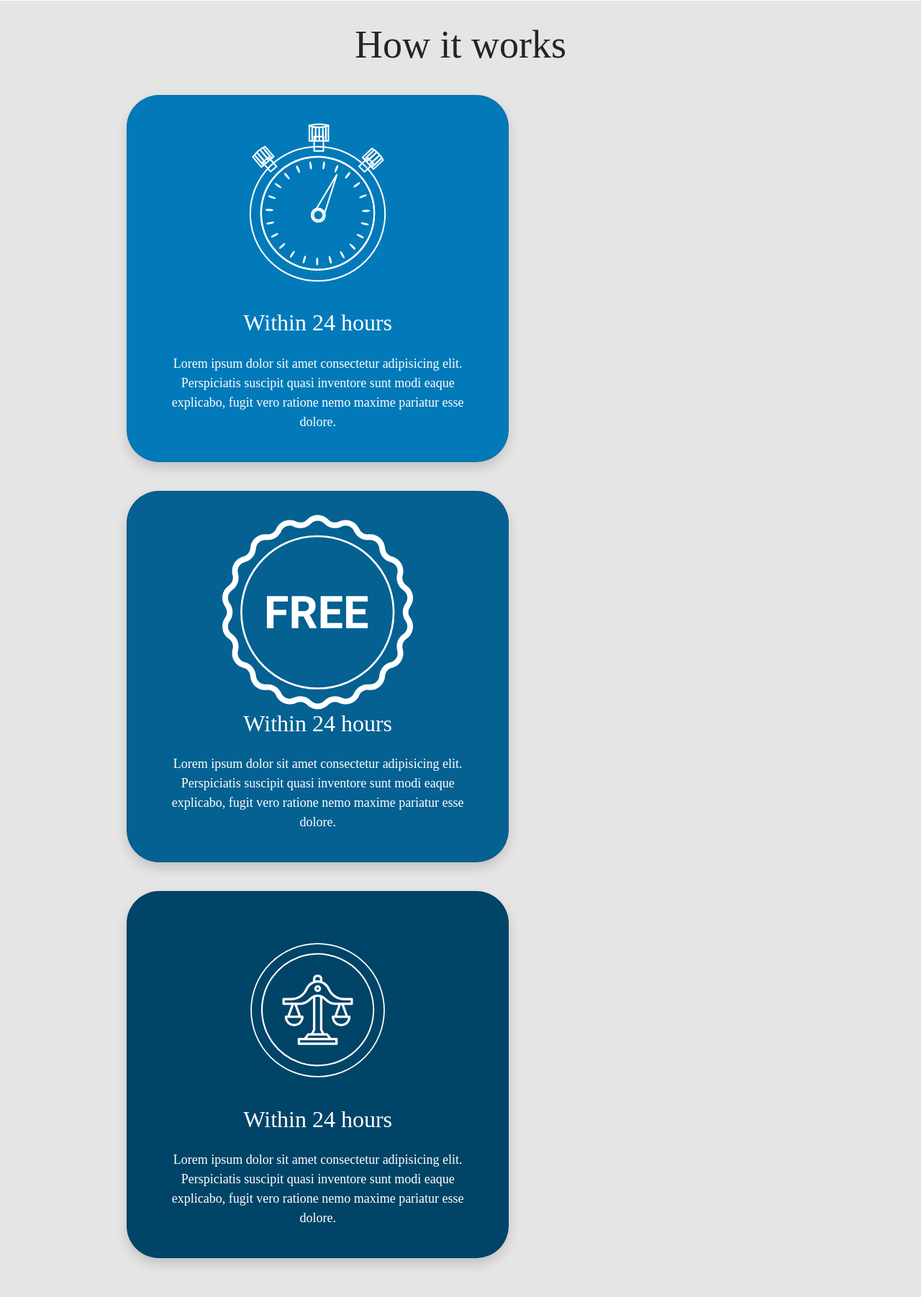
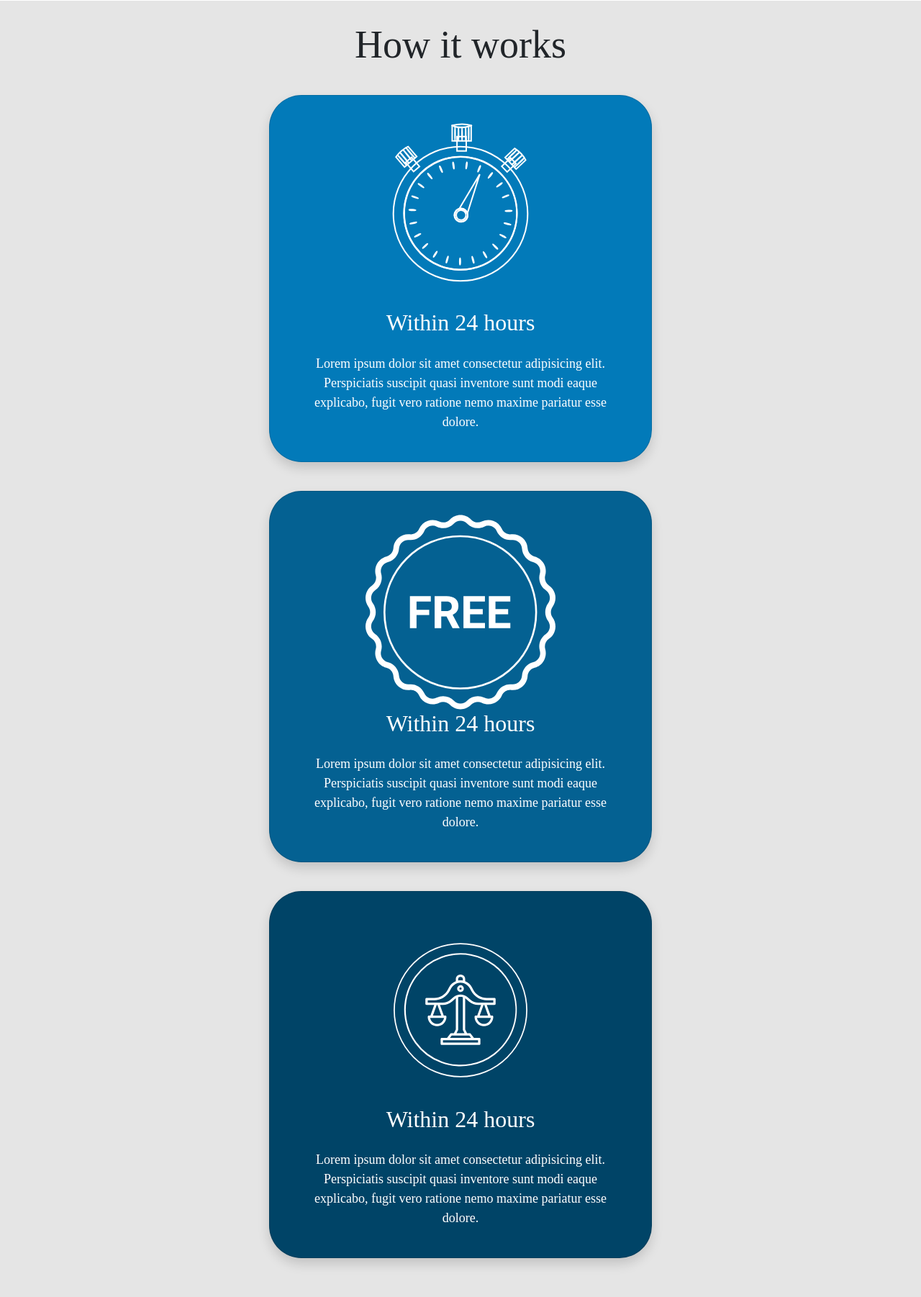
Before and after one commit to HibaSetti/Shade24, a PHP site: page /index.php in a window 1280 px wide. Shown: the part 1215-3017 px from the top of the page at 72% size. Run offline with PHP 8.4, Linux system fonts and the light colour scheme; some libraries are stand-ins or nearby versions; some web fonts are replaced.

Commit message:
alignement

```diff
--- a/css/main.css
+++ b/css/main.css
@@ -204,7 +204,10 @@ img{
     border-radius: 45px;
     margin-bottom: 40px;
 }
+.Three .col-md-7 {
 
+    margin: auto;
+}
 .Three img {
     width: 50%;
     margin: auto;
```
